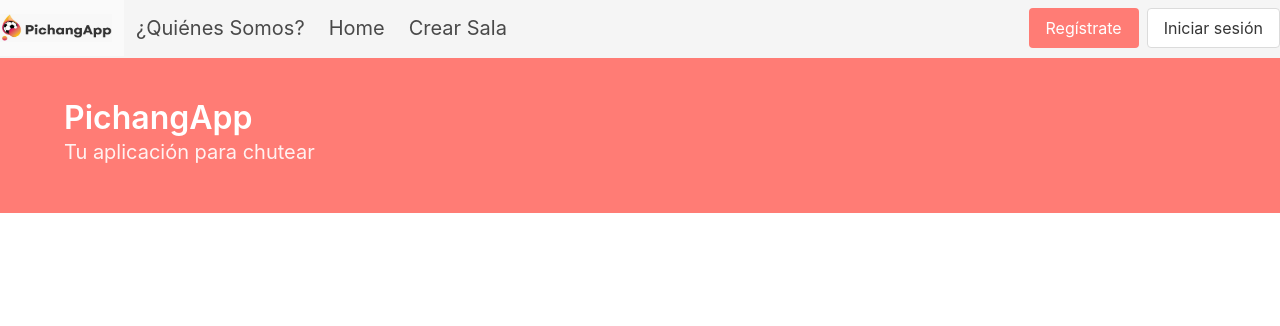
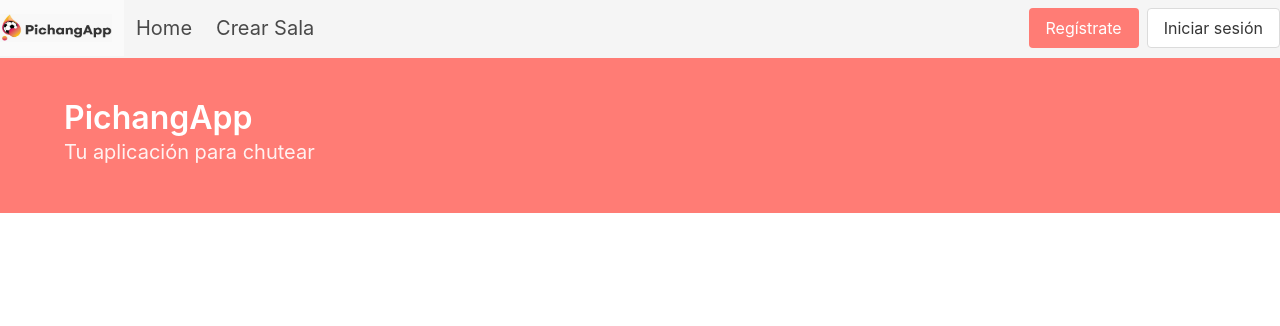
Before and after one commit to DCC-CC4401/2021-1-Grupo-2, a Django app: page / in a window 1280 px wide. Shown: the top 326 px of the page. Run offline with Django 3.2, Linux system fonts and the light colour scheme.

Commit message:
AntiFeat: removed Quienes Somos

```diff
--- a/pichapp/templates/pichapp/navbar_landing.html
+++ b/pichapp/templates/pichapp/navbar_landing.html
@@ -12,7 +12,6 @@
   <div class="navbar-menu" id="nav-links">
     <!-- About us -->
     <div class="navbar-start">
-      <a href="" class="navbar-item">¿Quiénes Somos?</a>
       <a href="{% url 'home_view' %}" class="navbar-item">Home</a>
       <a href="{% url 'create_room' %}" class="navbar-item">Crear Sala</a>
     </div>
```
